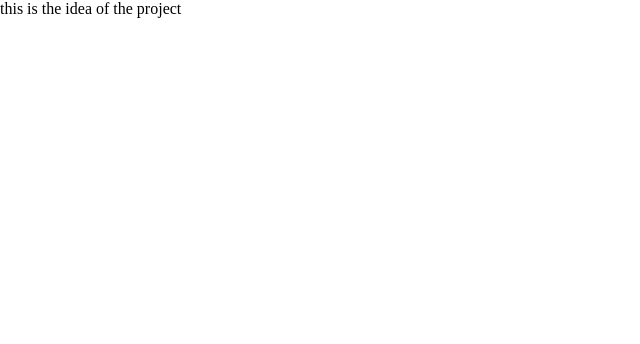
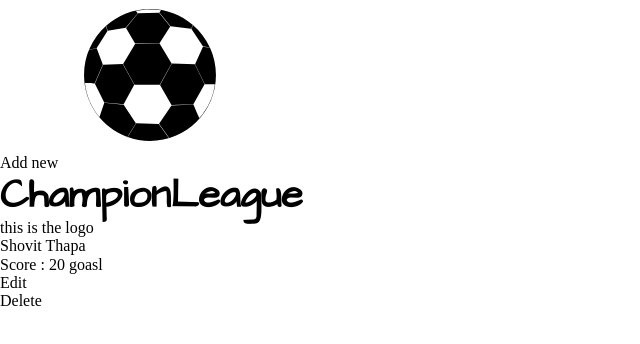
Before and after one commit to webtech-coding/scoreboard_ui, a website: page index.html in a window 1280 px wide. Shown: the whole page, without its empty margins (0-640 px from the left). Drawn offline with Linux system fonts and the light colour scheme; a web font is replaced by a local one.

Commit message:
html markup set

```diff
--- a/index.html
+++ b/index.html
@@ -5,9 +5,37 @@
     <meta name="viewport" content="width=device-width, initial-scale=1.0" />
     <meta http-equiv="X-UA-Compatible" content="ie=edge" />
     <link rel="stylesheet" href="css/main.css" />
-    <title>ScoreCard</title>
+    <title>ScoreBoard</title>
   </head>
   <body>
-    this is the idea of the project
+    <!--Navigation -->
+    <nav class="nav">
+      <div class="nav__toggle">
+        <svg>
+          <use href="resources/icons.svg#icon-soccer"></use>
+        </svg>
+      </div>
+      <div class="nav__add">Add new</div>
+    </nav>
+    <!--Main section-->
+    <main class="scoreboard">
+      <div class="scoreboard__header">
+        <h1 class="scoreboard__title">ChampionLeague</h1>
+        <div class="scoreboard__logo">this is the logo</div>
+      </div>
+      <div class="scoreboard__lists">
+        <div class="scoreboard__card">
+          <div class="scoreboard__card-top">
+            <div class="scoreboard__card-avatar"></div>
+            <div class="scoreboard__card-name">Shovit Thapa</div>
+          </div>
+          <div class="scoreboard__card-score">Score : 20 goasl</div>
+          <div class="scoreboard__card-bottom">
+            <div class="scoreboard__card-edit">Edit</div>
+            <div class="scorebard__card-delete">Delete</div>
+          </div>
+        </div>
+      </div>
+    </main>
   </body>
 </html>
```
Also changed, not shown: resources/icons.svg (added).
